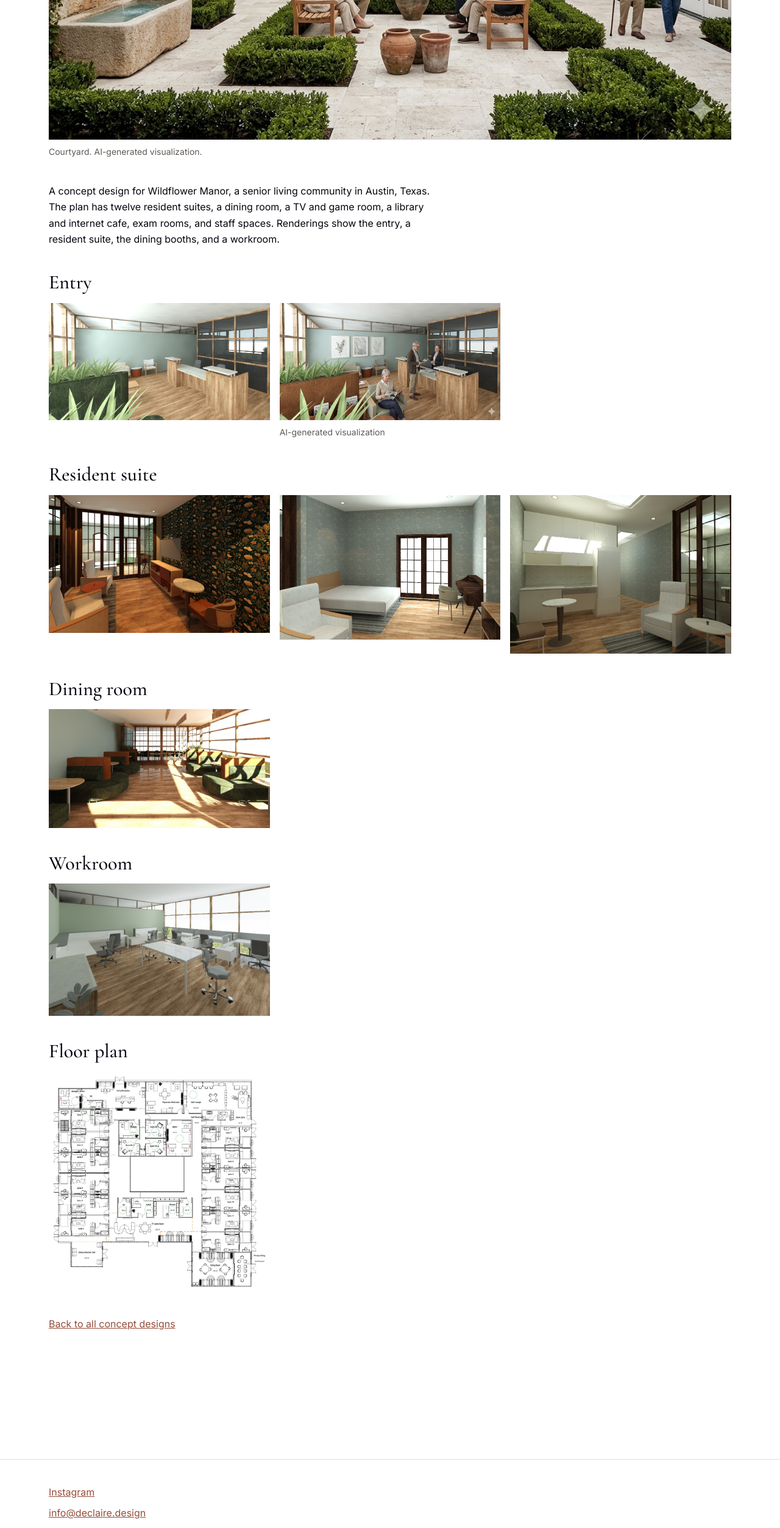
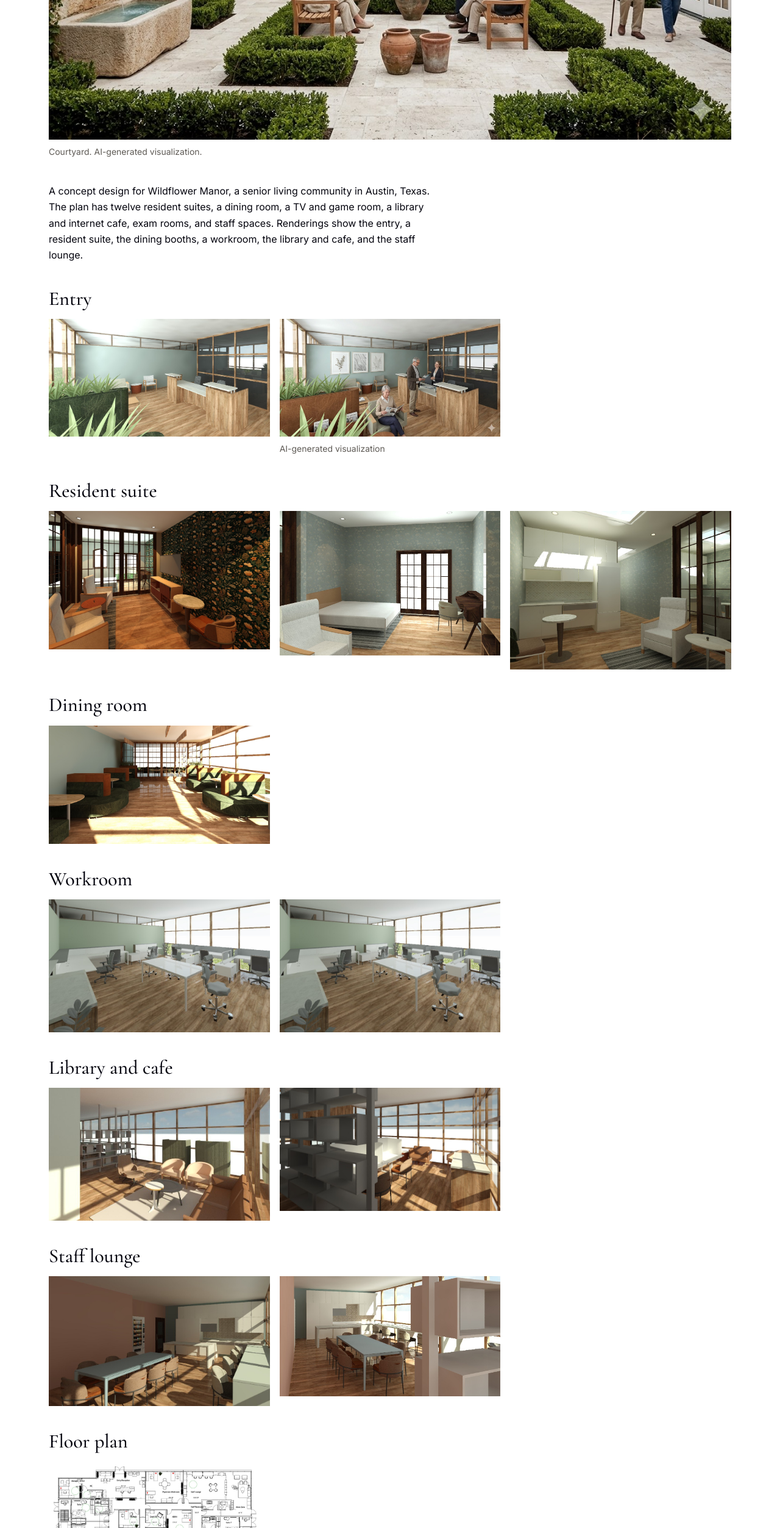
Before and after one commit to mattdeclaire/declaire.design, an Astro site: page /concepts/wildflower-manor in a window 1280 px wide. Shown: the part 817-3323 px from the top of the page at 61% size. Built offline with nearby package versions, Linux system fonts and the light colour scheme; Astro itself is replaced by a stand-in of ours.

```diff
--- a/src/content/concepts/wildflower-manor/index.md
+++ b/src/content/concepts/wildflower-manor/index.md
@@ -1,5 +1,6 @@
 ---
 # TODO(Katie): add a few sentences about the idea behind the design and the year.
+# TODO(Katie): confirm 10.jpg (file name Physicians_Office_1) is the same room as 06.jpg (grouped as Workroom), and that 11.jpg (3D_View_22) belongs with the library and cafe.
 # TODO(Katie): the courtyard (08) and second entry (09) images are AI-generated and are shown with an "AI-generated visualization" caption. Three more AI images are still held back until she decides.
 # TODO(Katie): confirm the floor plan (07.jpg) is her own space plan before this goes live.
 title: Wildflower Manor
@@ -30,6 +31,21 @@ images:
   - src: ./06.jpg
     group: Workroom
     alt: Open workroom with white desks, gray task chairs, a sage green wall, and tall windows
+  - src: ./10.jpg
+    group: Workroom
+    alt: Second view of the open workroom with white desks, gray task chairs, a sage green wall, a marble-topped counter, and tall windows
+  - src: ./11.jpg
+    group: Library and cafe
+    alt: Lounge by a wall of windows with a brown sofa, two tan armchairs, a lounge chair, a round coffee table, olive green high-back booths, and open shelving in the background
+  - src: ./14.jpg
+    group: Library and cafe
+    alt: View through open white shelving to a window wall with an orange armchair, a marble-topped table, and desks with privacy panels
+  - src: ./12.jpg
+    group: Staff lounge
+    alt: Staff lounge with a long blue-gray table surrounded by tan upholstered chairs, a coral wall with a vending machine, and a white kitchen with an island in sunlight
+  - src: ./13.jpg
+    group: Staff lounge
+    alt: Staff lounge kitchen with white cabinets, a patterned tile backsplash, an island, a long dining table with brown chairs, and a window-side counter with stools
   - src: ./07.jpg
     group: Floor plan
     alt: Black-and-white floor plan of the community, with twelve resident suites, a dining room, a TV and game room, a library and internet cafe, exam rooms, and staff spaces
@@ -37,4 +53,4 @@ services: []
 order: 2
 ---
 
-A concept design for Wildflower Manor, a senior living community in Austin, Texas. The plan has twelve resident suites, a dining room, a TV and game room, a library and internet cafe, exam rooms, and staff spaces. Renderings show the entry, a resident suite, the dining booths, and a workroom.
+A concept design for Wildflower Manor, a senior living community in Austin, Texas. The plan has twelve resident suites, a dining room, a TV and game room, a library and internet cafe, exam rooms, and staff spaces. Renderings show the entry, a resident suite, the dining booths, a workroom, the library and cafe, and the staff lounge.
```
Also changed, not shown: src/content/concepts/wildflower-manor/10.jpg (added), src/content/concepts/wildflower-manor/11.jpg (added), src/content/concepts/wildflower-manor/12.jpg (added), src/content/concepts/wildflower-manor/13.jpg (added), src/content/concepts/wildflower-manor/14.jpg (added).
